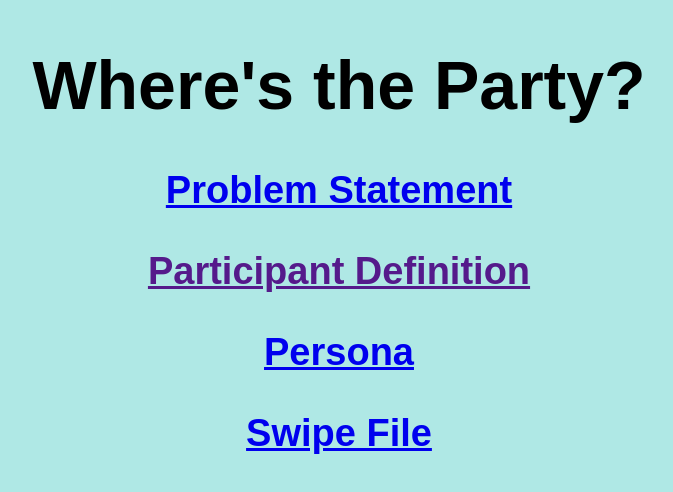
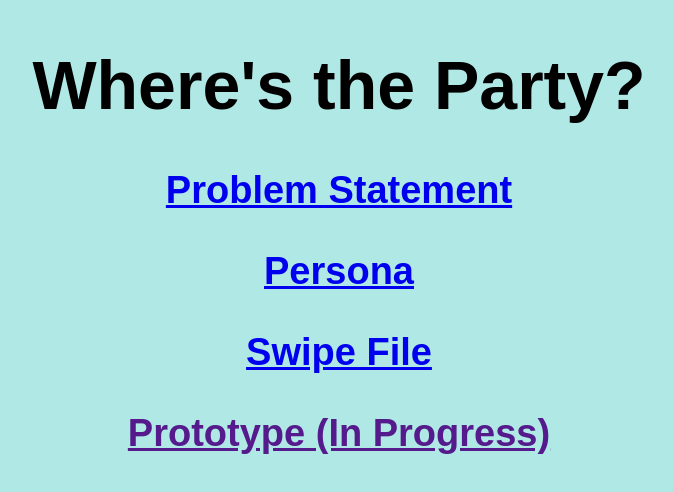
Before and after one commit to ccharl/where-s-the-party-, a plain HTML site: page index.html in a window 1280 px wide. Shown: the whole page, without its empty margins (301-974 px from the left). Drawn offline with Linux system fonts and the light colour scheme.

Commit message:
Update index.html

```diff
--- a/index.html
+++ b/index.html
@@ -12,8 +12,8 @@
 		<div class="words">
 			<h1>Where's the Party?</h1>
 			<a href ="midterm proposal.pdf"><h3>Problem Statement</h3></a>
-			<a href =""><h3>Participant Definition</h3></a>
 			<a href="Persona.pdf"><h3>Persona</h3></a>
 			<a href ="personamoodboard.pdf" target ="new"><h3>Swipe File</h3></a>
+			<a href=""><h3>Prototype (In Progress)</h3></a>
 		</div>
 	</body>
```
